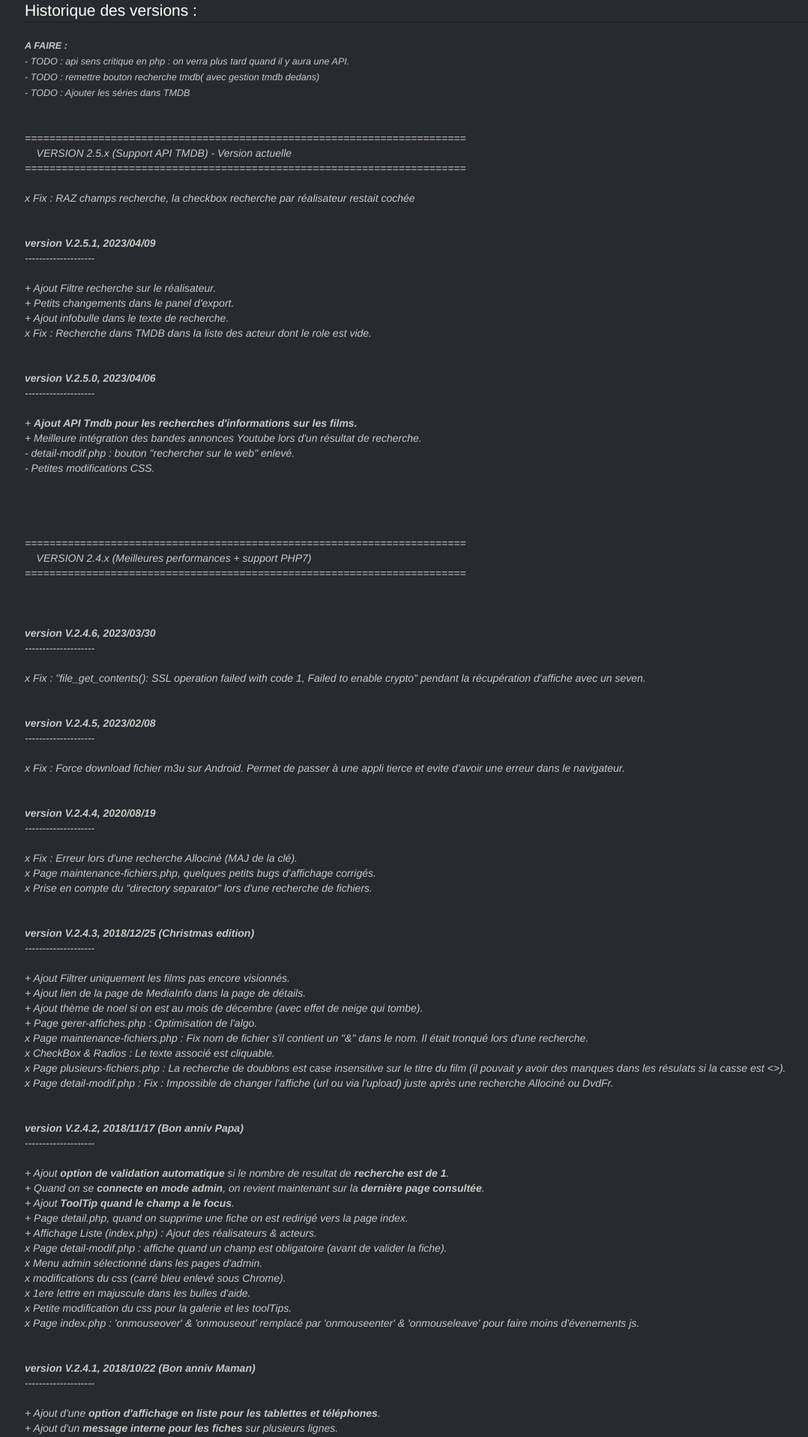
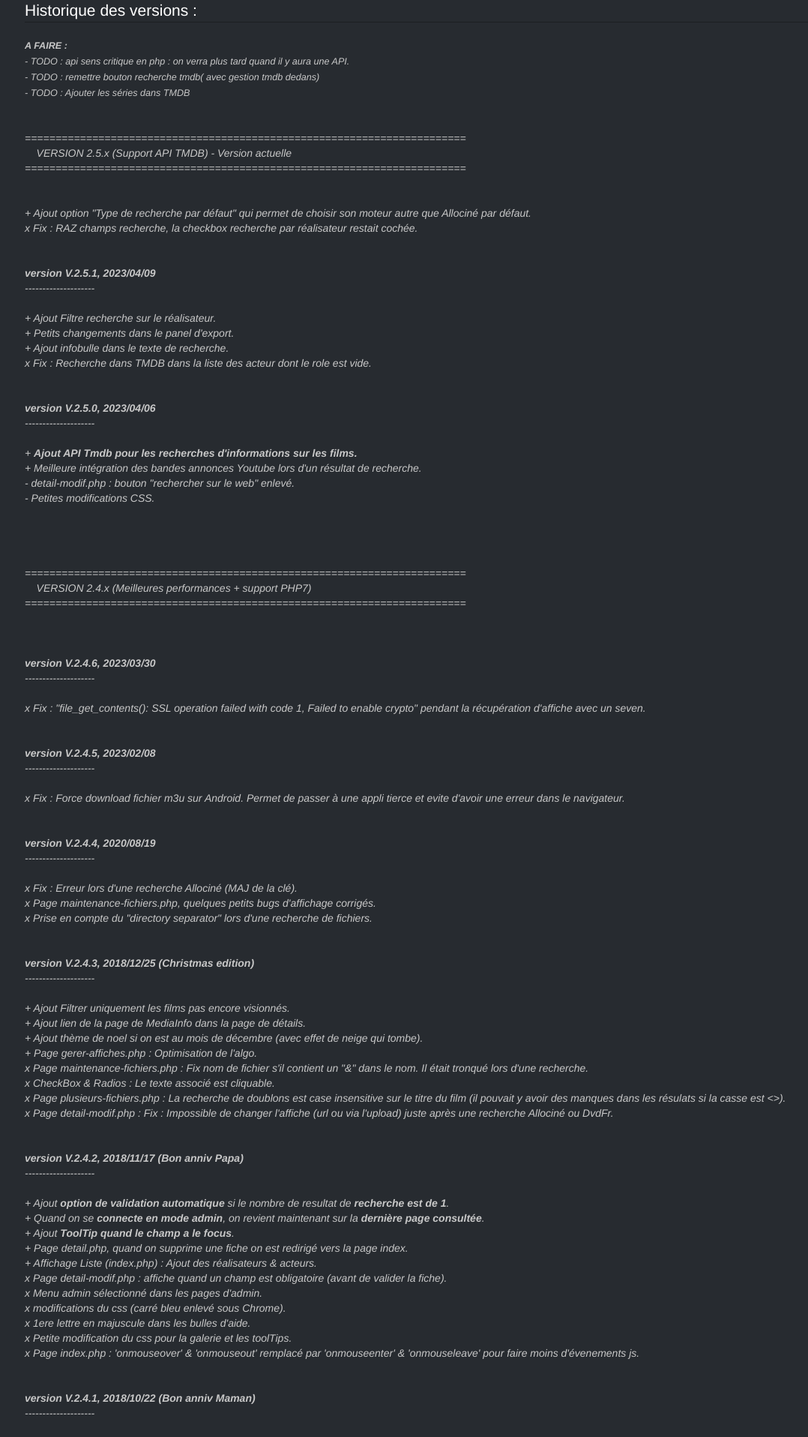
Before and after one commit to LaurentChanson/MyVOD, a PHP site: page /Films/app/a-propos.php in a window 1280 px wide. Shown: the part 1043-2959 px from the top of the page at 75% size, without its empty margins (37-1115 px from the left). Run offline with PHP 8.4, Linux system fonts and the light colour scheme; the visitor is signed in with stand-in values (Sample User, id 1); some web fonts are replaced.

Commit message:
Ajout option "Type de recherche par défaut" qui permet de choisir son moteur autre que Allociné par défaut.

```diff
--- a/app/lib/config.php
+++ b/app/lib/config.php
@@ -75,9 +75,17 @@ class config {
         return $_SESSION['tmdb_api_key'];
     }
 
+
+    public static function type_recherche_def(){
+        self::check();
+        return $_SESSION['type_recherche_def'];
+    }
+
+
+
     public static function set_parametres($repertoireFilmsLocal, $repertoireWebPartage, $repertoireWebFilms,
             $affichage_gallerie,$controle_parental,$code_parental,$nb_visu_histo,$nb_visu_ajouts,$affichage_visionnes_apres_ajouts,
-            $taille_fichiers_64_bits,$mots_cles_suppl_google_search,$affichage_liste_tablette, $tri_recherche_def, $tmdb_api_key) {
+            $taille_fichiers_64_bits,$mots_cles_suppl_google_search,$affichage_liste_tablette, $tri_recherche_def, $tmdb_api_key, $type_recherche_def) {
         /*var_dump($taille_fichiers_64_bits);
         exit();*/
         self::check();
@@ -96,12 +104,13 @@ class config {
         $_SESSION['config_mots_cles_suppl_google_search']=$mots_cles_suppl_google_search;
         $_SESSION['config_tri_recherche_def']=$tri_recherche_def;
         $_SESSION['tmdb_api_key']=$tmdb_api_key;
+        $_SESSION['type_recherche_def']=$type_recherche_def;
 
         //enregistrement dans la bdd
         $config_db = new config_db();
         $config_db->update_parametres($repertoireFilmsLocal, $repertoireWebPartage, $repertoireWebFilms, $affichage_gallerie,
                 $controle_parental,$code_parental,$nb_visu_histo,$nb_visu_ajouts,$affichage_visionnes_apres_ajouts,$taille_fichiers_64_bits,
-                $mots_cles_suppl_google_search,$affichage_liste_tablette,$tri_recherche_def,$tmdb_api_key);
+                $mots_cles_suppl_google_search,$affichage_liste_tablette,$tri_recherche_def,$tmdb_api_key,$type_recherche_def);
     }
 
     public static function mot_de_pass_admin() {
@@ -159,6 +168,7 @@ class config {
             $_SESSION['config_mots_cles_suppl_google_search']=$config->mots_cles_suppl_google_search;
             $_SESSION['config_tri_recherche_def']=$config->tri_recherche_def;
             $_SESSION['tmdb_api_key']=$config->tmdb_api_key;
+            $_SESSION['type_recherche_def']=$config->type_recherche_def;
             //var_dump($_SESSION);
         }
     }
--- a/app/lib/data/config_db.php
+++ b/app/lib/data/config_db.php
@@ -23,6 +23,7 @@ class config_data {
     public $affichage_liste_tablette = 1;
     public $tri_recherche_def = 0;
     public $tmdb_api_key = '';
+    public $type_recherche_def = 2;
 }
 
 class mot_cle {
@@ -53,7 +54,7 @@ class config_db extends config_db_MAJ {
     public function update_parametres($repertoireFilmsLocal, $repertoireWebPartage, $repertoireWebFilms, $affichage_gallerie,$controle_parental,$code_parental,
             $nb_visu_histo,$nb_visu_ajouts,$affichage_visionnes_apres_ajouts,
             $taille_fichiers_64_bits,$mots_cles_suppl_google_search,$affichage_liste_tablette,
-            $tri_recherche_def,$tmdb_api_key) {
+            $tri_recherche_def,$tmdb_api_key, $type_recherche_def) {
         $sql = sprintf("UPDATE config
                 SET rep_films_local=%s,
                 rep_films_lan=%s,
@@ -68,7 +69,8 @@ class config_db extends config_db_MAJ {
                 mots_cles_suppl_google_search=%s,
                 affichage_liste_tablette=%s,
                 tri_recherche_def=%s,
-                tmdb_api_key=%s",
+                tmdb_api_key=%s,
+                type_recherche_def=%s",
                 sql::chaine_vers_sql($repertoireFilmsLocal),
                 sql::chaine_vers_sql($repertoireWebPartage),
                 sql::chaine_vers_sql($repertoireWebFilms),
@@ -80,7 +82,8 @@ class config_db extends config_db_MAJ {
                 sql::chaine_vers_sql($mots_cles_suppl_google_search),
                 sql::entier_vers_sql($affichage_liste_tablette),
                 sql::entier_vers_sql($tri_recherche_def),
-                sql::chaine_vers_sql($tmdb_api_key)
+                sql::chaine_vers_sql($tmdb_api_key),
+                sql::entier_vers_sql($type_recherche_def)
         );
 
         //var_dump($sql);
--- a/app/lib/data/config_db_maj.php
+++ b/app/lib/data/config_db_maj.php
@@ -12,7 +12,7 @@ class config_db_MAJ extends sqlite_db {
 
 
 
-        if ($version > 9)
+        if ($version > 10)
             return;
 
         /*
@@ -131,6 +131,18 @@ class config_db_MAJ extends sqlite_db {
         }
 
 
+                /*
+         * Ajout de la colonne 'type_recherche_def' dans la table 'config'
+         */
+        if ($version == 10) {
+
+            $this->maj_begin();
+
+            $this->execute('ALTER TABLE config ADD COLUMN type_recherche_def INT DEFAULT (2);');
+            //2=TMDB par défaut car Allociné Down
+            $this->maj_commit($version);
+        }
+
         //var_dump("version=" . $version);
     }
 
--- a/app/parametrages.php
+++ b/app/parametrages.php
@@ -43,9 +43,12 @@ if ($action != false) {
 
             $tmdb_api_key=Helper_var::post_var('tmdb_api_key','');
 
+
+            $type_recherche_def=Helper_var::post_var('type_recherche_def','2');
+
             config::set_parametres($repertoireFilmsLocal, $repertoireWebPartage, $repertoireWebFilms,$affichage_gallerie,$controle_parental,
                     $code_parental,$nb_visu_histo,$nb_visu_ajouts,$affichage_visionnes_apres_ajouts,$taille_fichiers_64_bits,
-                    $mots_cles_suppl_google_search,$affichage_liste_tablette, $tri_recherche_def, $tmdb_api_key);
+                    $mots_cles_suppl_google_search,$affichage_liste_tablette, $tri_recherche_def, $tmdb_api_key, $type_recherche_def  );
             message::ajouter_alerte_ok("Paramètres enregistrés.");
 
             break;
--- a/app/recherche-web.php
+++ b/app/recherche-web.php
@@ -35,7 +35,7 @@ exit;
 $ignore_dictionnaire = Helper_var::post_get_or_session('ignore_dictionnaire', 'ON');
 $enleve_dernier_mot_si_non_trouve= Helper_var::post_get_or_session('enleve_dernier_mot_si_non_trouve', 'ON');
 
-$type_recherche = Helper_var::post_get_or_session('type_recherche', 0);
+$type_recherche = Helper_var::post_get_or_session('type_recherche', config::type_recherche_def());
 $type_recherche = new type_recherche($type_recherche);
 
 $page_retour = Helper_var::session_var('page_retour', 'detail-modif.php');
--- a/app/template/footer.phtml
+++ b/app/template/footer.phtml
@@ -1,6 +1,6 @@
 <?php
-define('MYVOD_VERSION', '2.5.1');
-define('MYVOD_VERSION_DATE', '09/04/2023');
+define('MYVOD_VERSION', '2.5.2 beta');
+define('MYVOD_VERSION_DATE', '13/04/2023');
 
 require_once 'lib/functions-helper.php';
 
--- a/app/versions.txt
+++ b/app/versions.txt
@@ -8,7 +8,9 @@
 &nbsp;&nbsp;&nbsp;&nbsp;VERSION 2.5.x (Support API TMDB) - Version actuelle
 ========================================================================
 
- x Fix : RAZ champs recherche, la checkbox recherche par réalisateur restait cochée
+
+ + Ajout option "Type de recherche par défaut" qui permet de choisir son moteur autre que Allociné par défaut.
+ x Fix : RAZ champs recherche, la checkbox recherche par réalisateur restait cochée.
 
 
  <b>version V.2.5.1, 2023/04/09</b>
```
Also changed, not shown: app/template/parametrages.phtml (+13 -0 lines).
